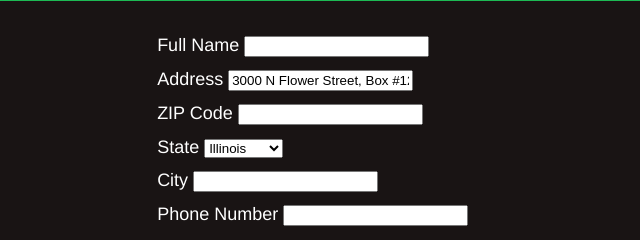
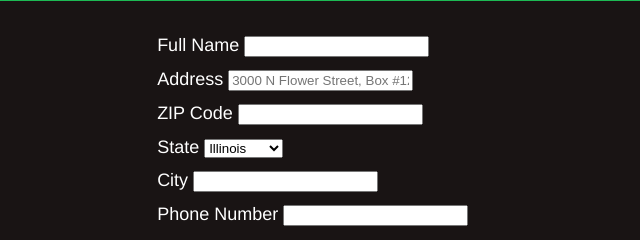
Before and after one commit to avgelix/form01, a plain HTML site: page shipping/index.html in a window 1280 px wide. Shown: the part 362-602 px from the top of the page, 269-909 px from the left. Drawn offline with Linux system fonts and the light colour scheme.

Commit message:
Correctly display placeholder text in form fields

```diff
--- a/shipping/index.html
+++ b/shipping/index.html
@@ -36,7 +36,7 @@
 
           <li>
           <label for="address">Address</label>
-          <input type="text" name="address" value="3000 N Flower Street, Box #1234"
+          <input type="text" name="address" placeholder="3000 N Flower Street, Box #1234"
           autocomplete="street-address" />
           </li>
 
```
Also changed, not shown: billing/index.html (+1 -1 lines).
